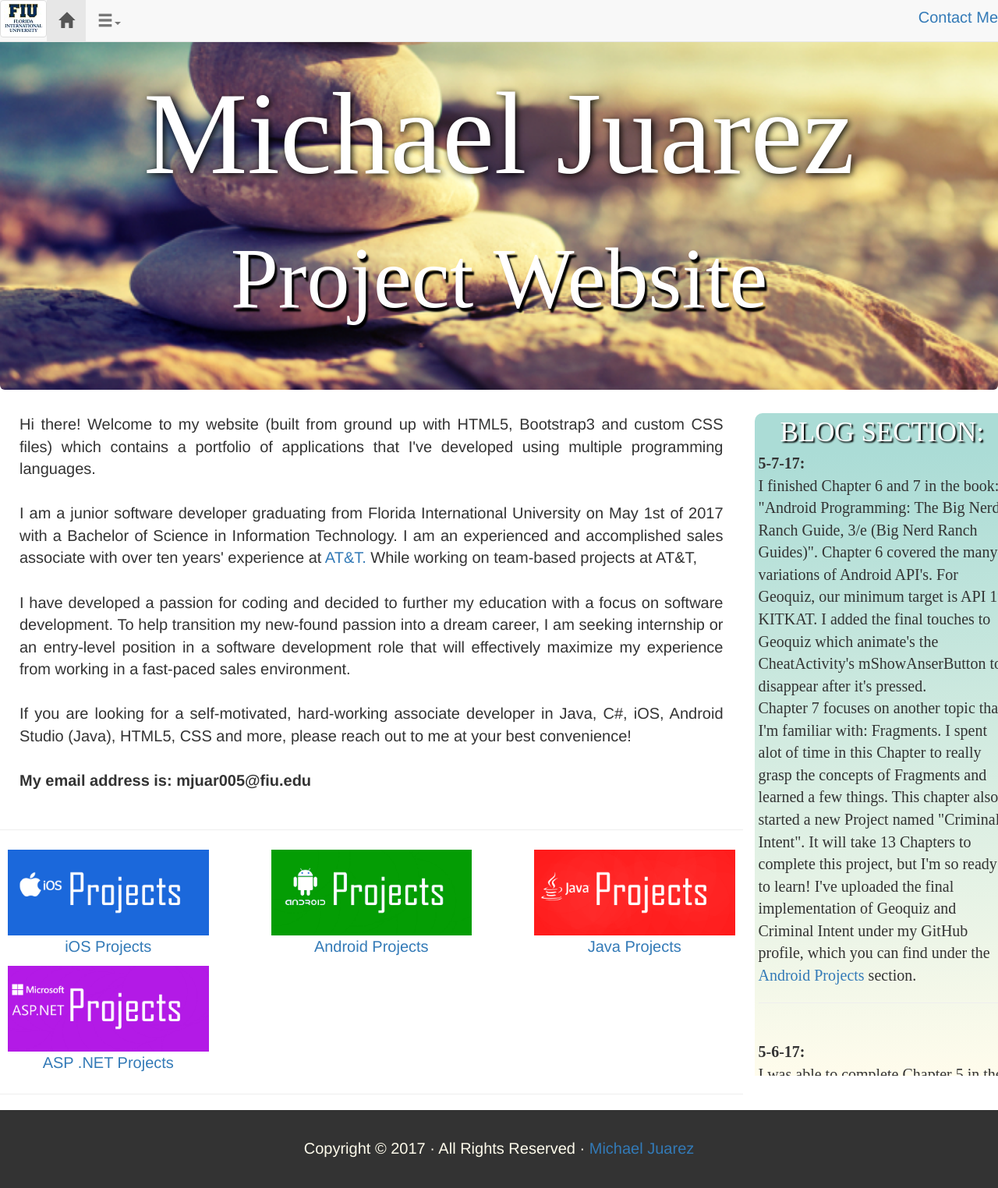
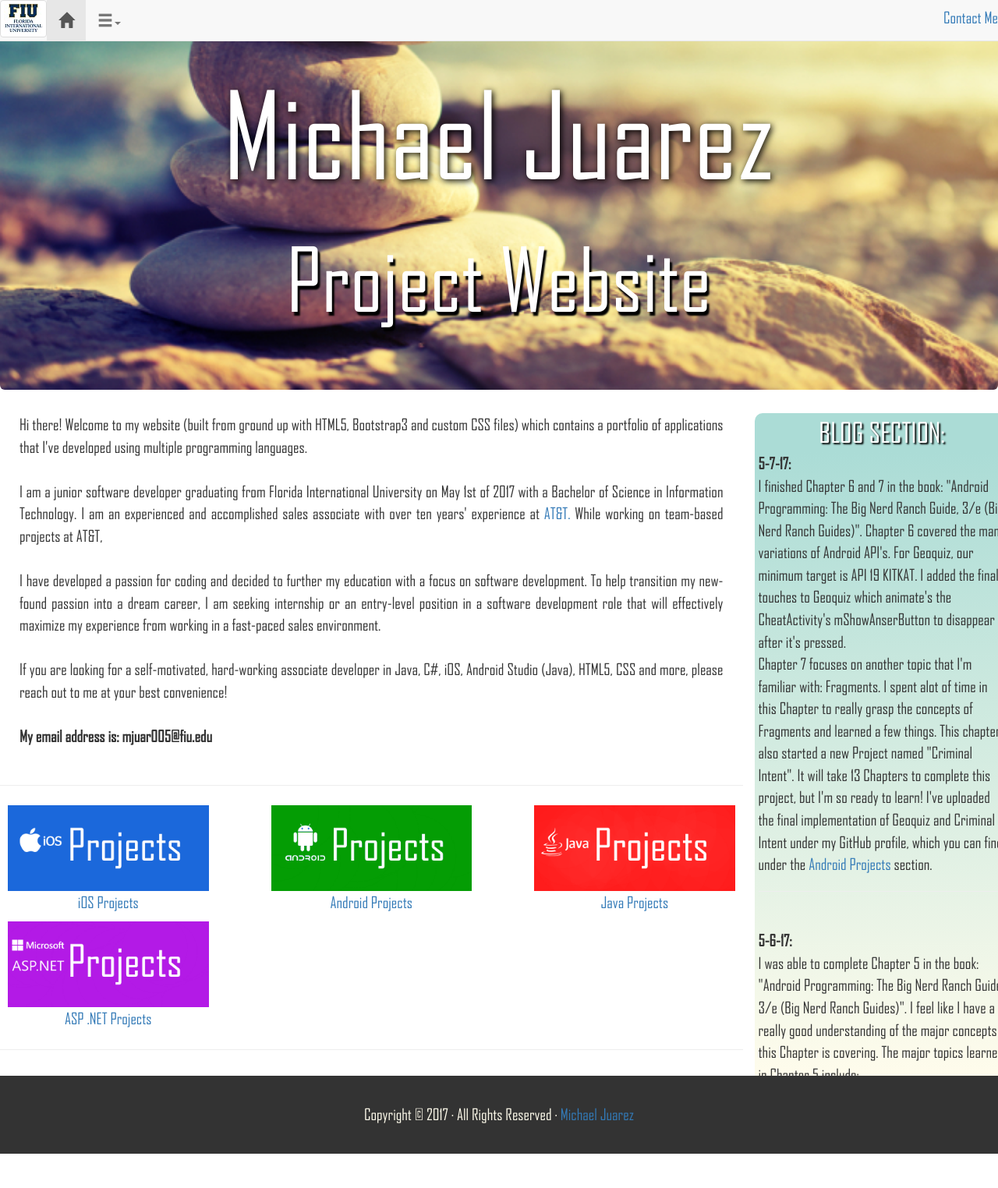
Before and after one commit to MikeJuarez/MikeJuarez.github.io, a Jekyll site: the page index.html, which Jekyll copies as it is, in a window 1280 px wide. Shown: the whole page at 78% size. Built offline with Jekyll 4.4.1, drawn with Linux system fonts in a browser that asks for light colours.

Commit message:
Updating font to Agency FB

```diff
--- a/css/mikej.css
+++ b/css/mikej.css
@@ -1,5 +1,11 @@
 @charset "utf-8";
 /* CSS Document */
+
+@font-face {
+	font-family: 'Agency FB';
+	src: url('/fonts/AGENCYR.TTF');
+}
+
 html, body
 {
 	width: 100%;
@@ -83,7 +89,7 @@ html, body
     overflow-y: scroll;
 	overflow-x: hidden;
 	color: #333333;
-	font-family: Agency FB;
+	font-family: 'Agency FB';
 
 }
 
@@ -105,11 +111,11 @@ html, body
 .textblog {
 	border-radius: 10px 10px 0px 0px;
 	background-color: #ABDCD6;
-	font-family: Agency FB;
+	font-family: 'Agency FB';
 }
 
 .h1mike, .h2mike {
-	font-family: Agency FB;
+	font-family: 'Agency FB';
 }
 .h3mike {
 		color: white;
@@ -118,7 +124,7 @@ html, body
 	}
 
 .textintroudction {
-	font-family: Agency FB;
+	font-family: 'Agency FB';
 }
 
 
```
Also changed, not shown: fonts/AGENCYR.TTF (added).
